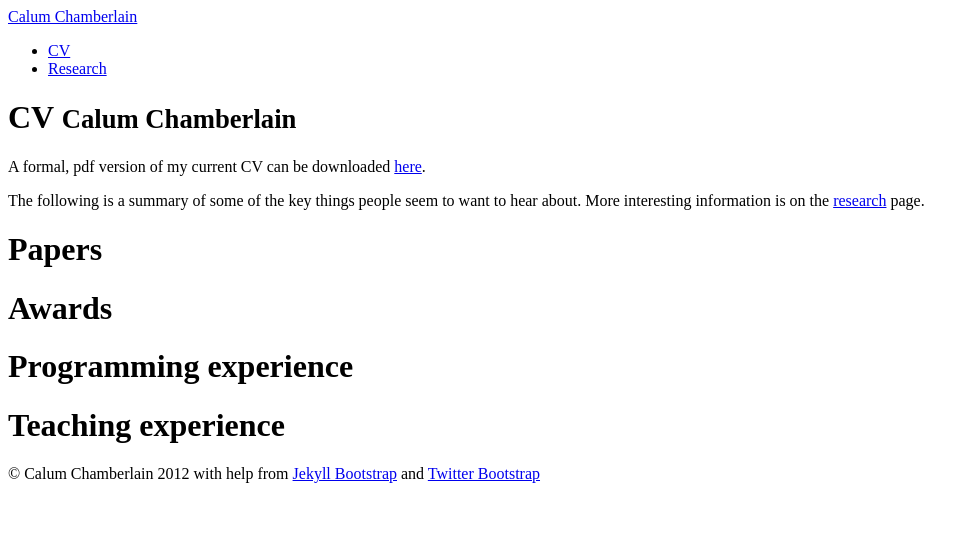
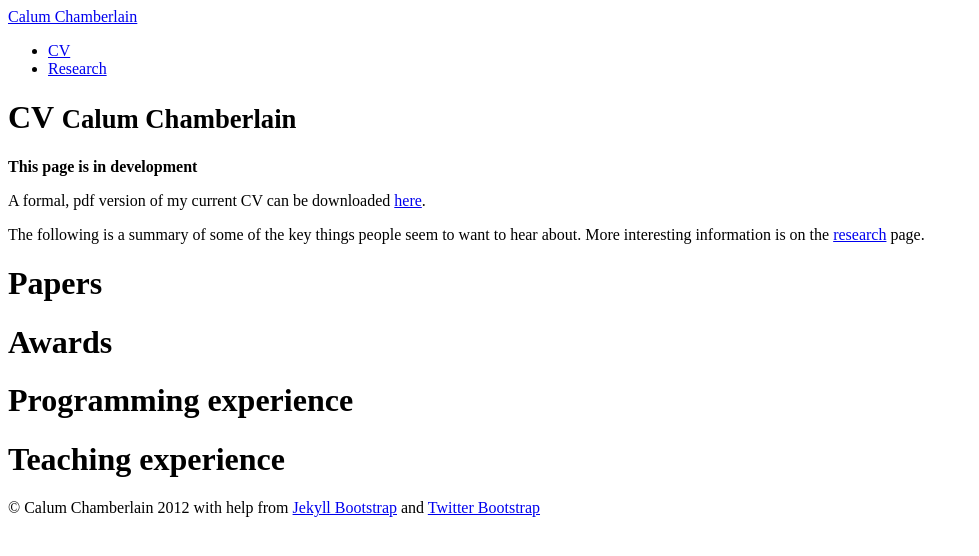
Before and after one commit to calum-chamberlain/calum-chamberlain.github.io, a Jekyll site: the page built from cv.md, in a window 1280 px wide. Shown: the top 556 px of the page, without its empty margins (0-979 px from the left). Built offline with Jekyll 4.4.1, drawn with Linux system fonts in a browser that asks for light colours.

Commit message:
Add in dev note

```diff
--- a/cv.md
+++ b/cv.md
@@ -7,6 +7,8 @@ permalink: /cv/
 group: navigation
 ---
 {% include JB/setup %}
+
+**This page is in development**
 
 A formal, pdf version of my current CV can be downloaded
 [here]({{ site.productionurl }}/assets/CV_academic.pdf).
```
Also changed, not shown: research.md (+2 -0 lines).
